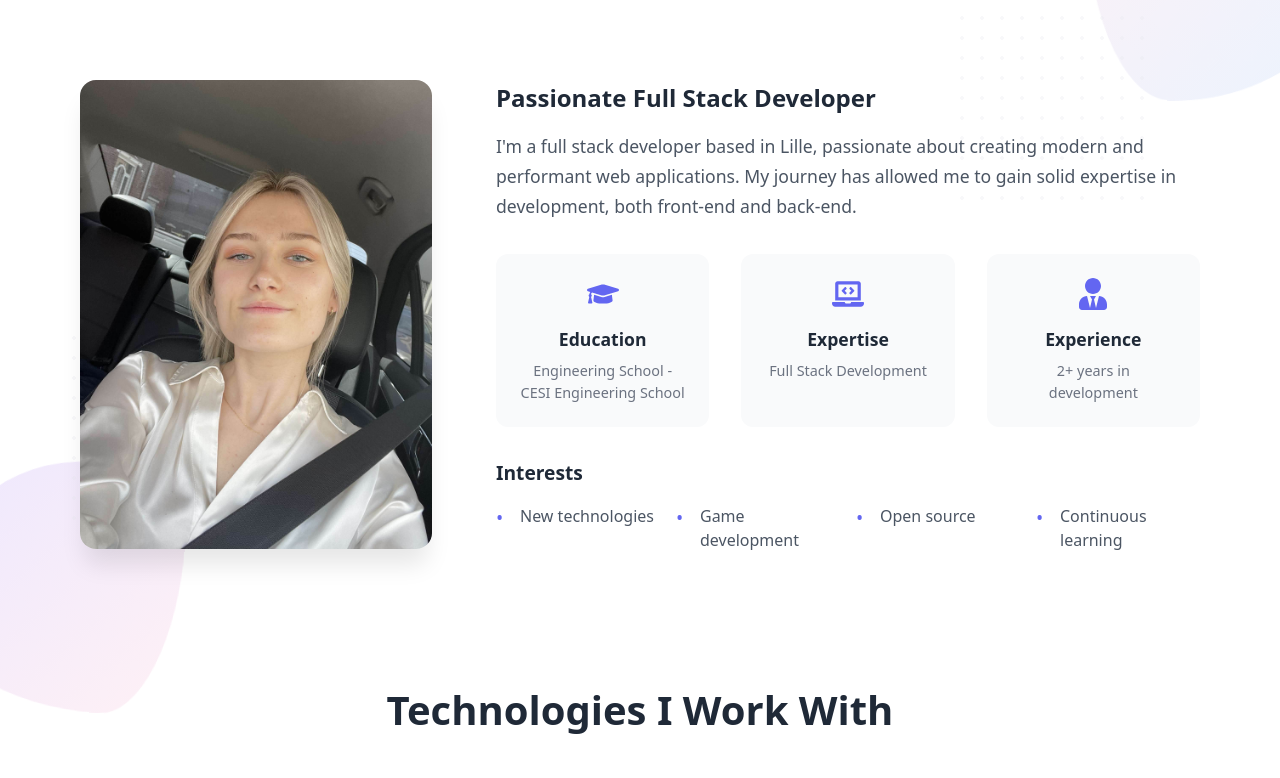
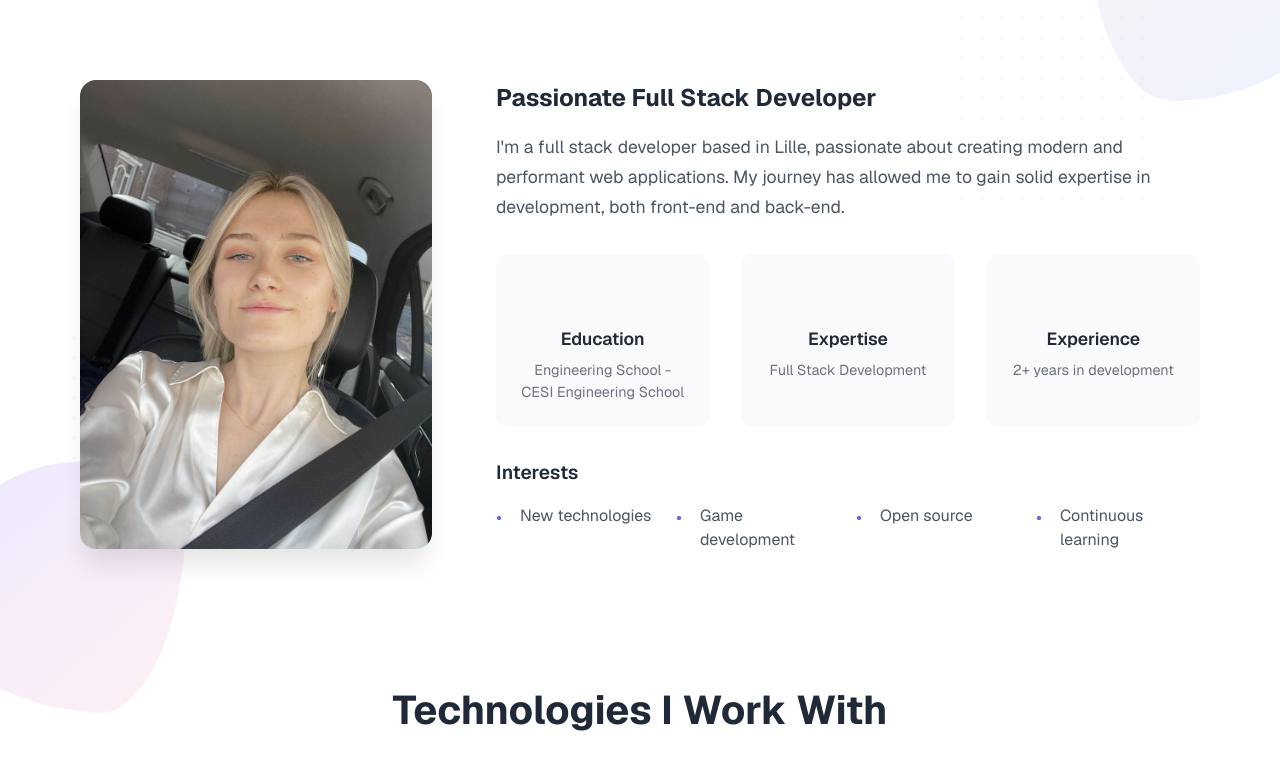
Before and after one commit to louanne622/portfolio, a Next.js app: page / in a window 1280 px wide. Shown: the part 952-1730 px from the top of the page. Built offline with nearby package versions, Linux system fonts and the light colour scheme; some icons are missing.

Commit message:
remove build github pages

```diff
--- a/package.json
+++ b/package.json
@@ -9,9 +9,12 @@
     "lint": "next lint"
   },
   "dependencies": {
+    "framer-motion": "^12.4.2",
+    "next": "15.1.6",
     "react": "^19.0.0",
     "react-dom": "^19.0.0",
-    "next": "15.1.6"
+    "react-icons": "^4.12.0",
+    "sass": "^1.84.0"
   },
   "devDependencies": {
     "postcss": "^8",
--- a/src/app/components/about/About.jsx
+++ b/src/app/components/about/About.jsx
@@ -2,7 +2,7 @@
 
 import React from 'react';
 import styles from './About.module.scss';
-import { FaGraduationCap, FaLaptopCode, FaUserTie } from 'react-icons/fa';
+import { FaGraduationCap, FaLaptopCode, FaUserTie } from 'react-icons/fa6';
 import Image from 'next/image';
 import FadeIn from '../animations/FadeIn';
 import Decorations from '../shared/Decorations';
--- a/src/app/layout.js
+++ b/src/app/layout.js
@@ -1,14 +1,9 @@
-import { Geist, Geist_Mono } from "next/font/google";
+import { Geist } from 'next/font/google';
 import "./styles/global.scss";
 
-const geistSans = Geist({
-  variable: "--font-geist-sans",
-  subsets: ["latin"],
-});
-
-const geistMono = Geist_Mono({
-  variable: "--font-geist-mono",
-  subsets: ["latin"],
+const geist = Geist({
+  subsets: ['latin'],
+  display: 'swap',
 });
 
 export const metadata = {
@@ -19,9 +14,7 @@ export const metadata = {
 export default function RootLayout({ children }) {
   return (
     <html lang="en">
-      <body
-        className={`${geistSans.variable} ${geistMono.variable} antialiased`}
-      >
+      <body className={`${geist.className} antialiased`}>
         {children}
       </body>
     </html>
```
Also changed, not shown: 1 other file (tests, documents, lock files or other folders).
